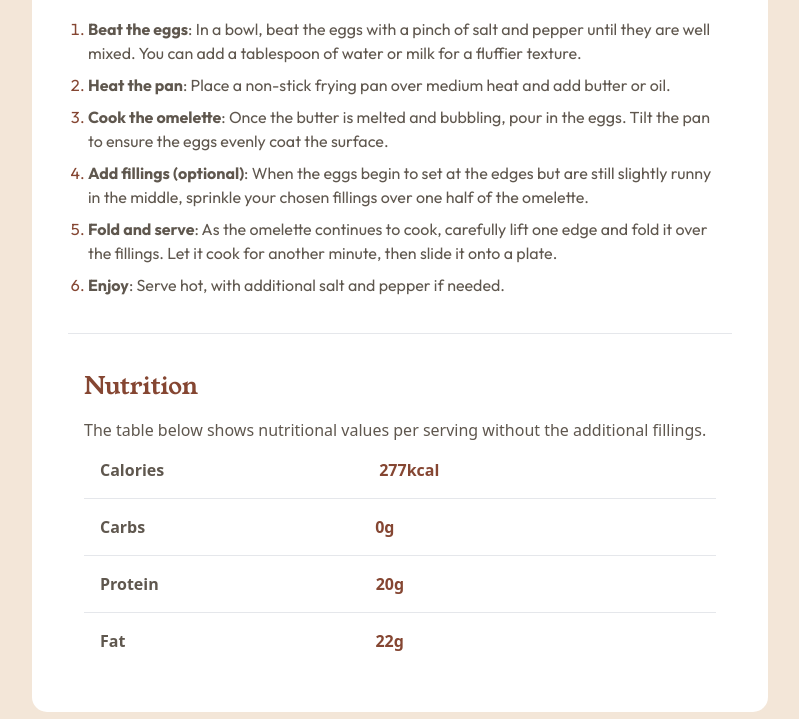
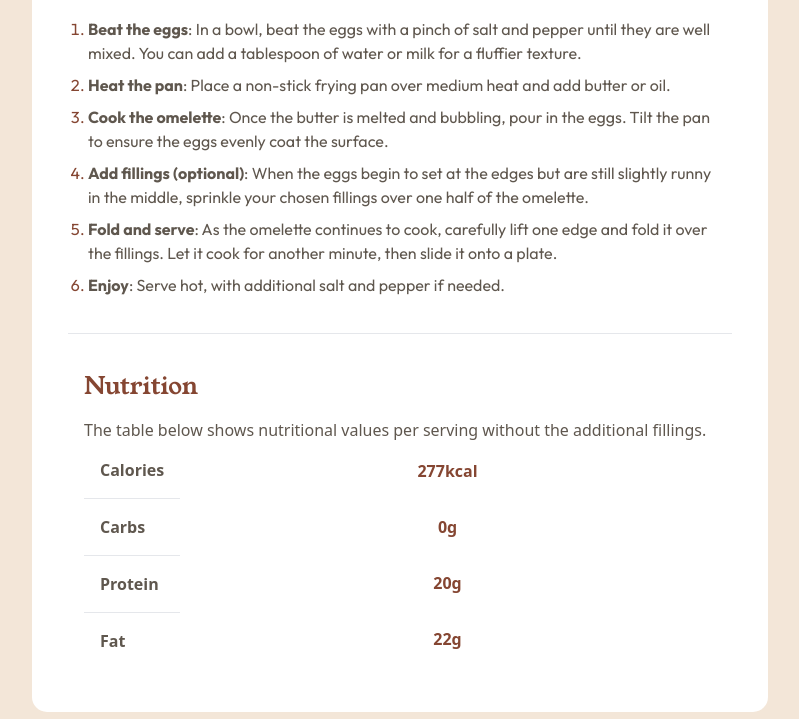
Before and after one commit to AbdullahHamadax/Recipe-page, a website: page index.html in a window 1280 px wide. Shown: the part 1086-1805 px from the top of the page, without its empty margins (240-1039 px from the left). Drawn offline with Linux system fonts and the light colour scheme.

Commit message:
Aligned the nutrition table using justify-between

```diff
--- a/index.html
+++ b/index.html
@@ -139,25 +139,31 @@
             The table below shows nutritional values per serving without the
             additional fillings.
           </p>
-          <div class="flex gap-[215px] p-4">
+          <div class="flex justify-between mr-[14.9rem]">
+            <div class="flex flex-col">
+              <div class="p-4">
                 <p class="font-semibold text-wenge">Calories</p>
-            <p class="font-bold text-nutmeg">277kcal</p>
               </div>
               <hr />
-          <div class="flex gap-[230px] p-4">
+              <div class="p-4">
                 <p class="font-semibold text-wenge">Carbs</p>
-            <p class="font-bold text-nutmeg">0g</p>
               </div>
               <hr />
 
-          <div class="flex gap-[217px] p-4">
+              <div class="p-4">
                 <p class="font-semibold text-wenge">Protein</p>
-            <p class="font-bold text-nutmeg">20g</p>
               </div>
               <hr />
-          <div class="flex gap-[250px] p-4">
+              <div class="p-4">
                 <p class="font-semibold text-wenge">Fat</p>
+              </div>
+            </div>
+            <div class="flex flex-col justify-center items-center gap-[32px]">
+              <p class="font-bold text-nutmeg">277kcal</p>
+              <p class="font-bold text-nutmeg">0g</p>
+              <p class="font-bold text-nutmeg">20g</p>
               <p class="font-bold text-nutmeg">22g</p>
+            </div>
           </div>
         </div>
       </div>
```
Also changed, not shown: dist/output.css. Lines whose indentation alone changed are shown as unchanged.
